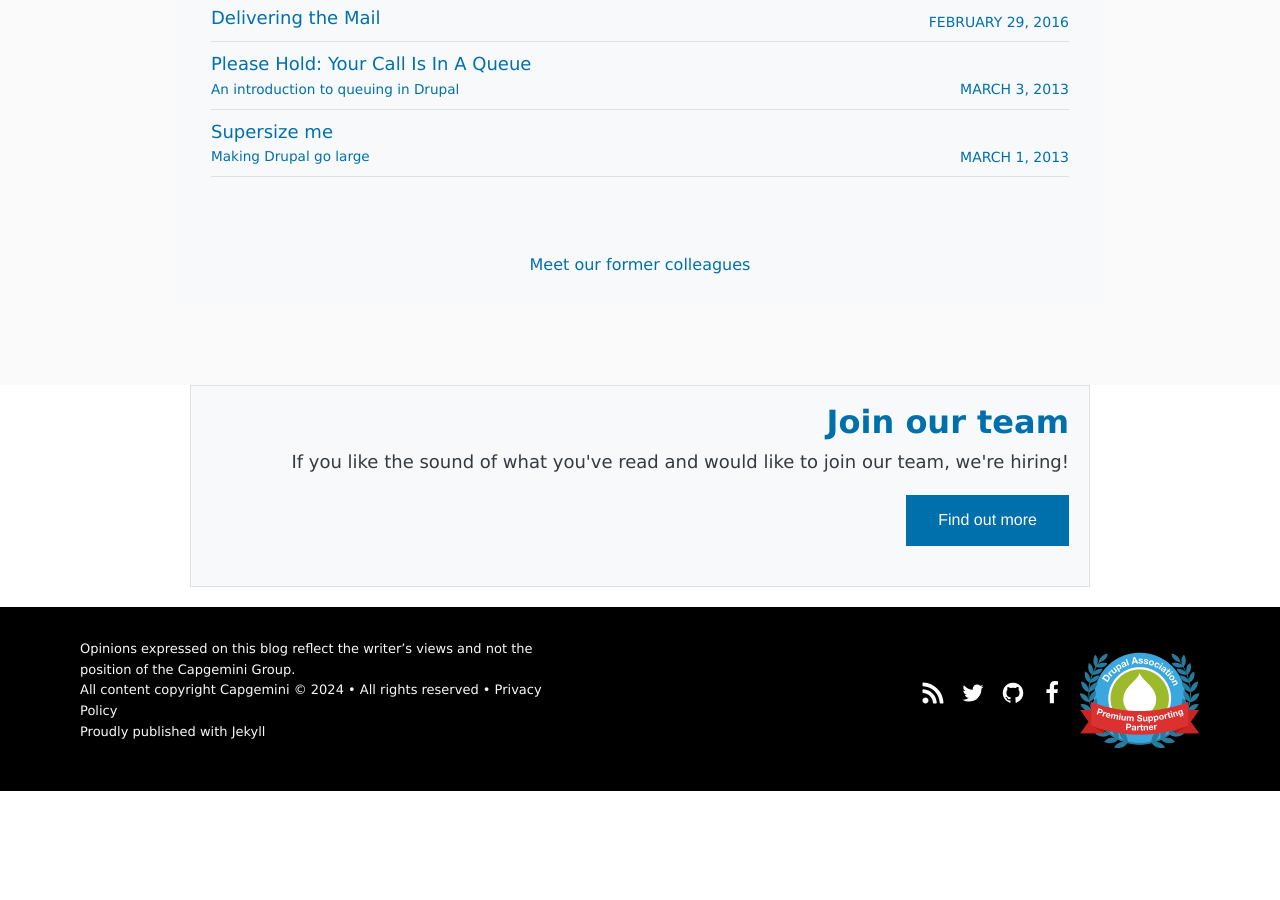
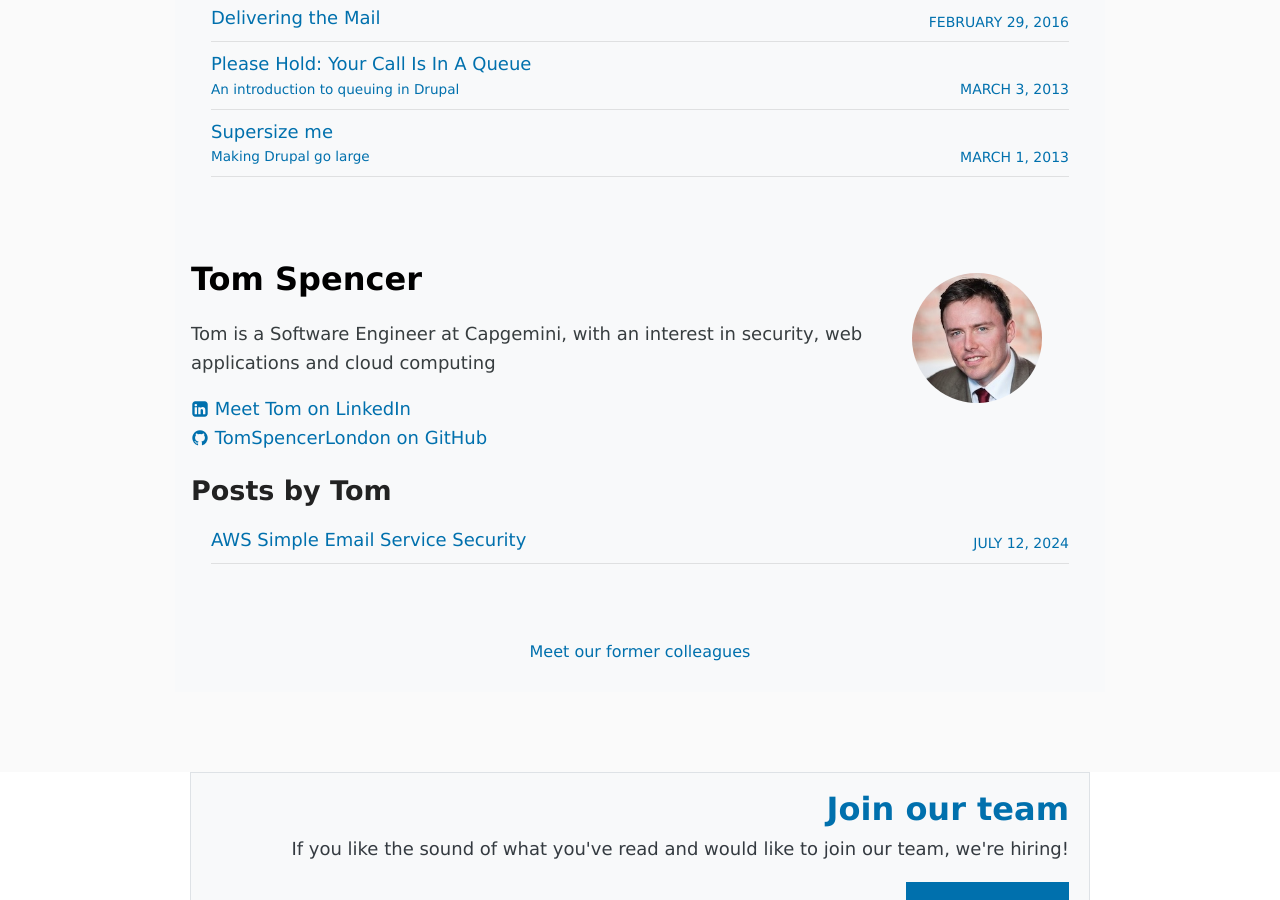
Before and after one commit to Capgemini/capgemini.github.io, a Jekyll site: the page built from authors.html, in a window 1280 px wide and 900 px high, scrolled down 19534 px. Built offline with Jekyll 4.4.1, drawn with Linux system fonts in a browser that asks for light colours; before the commit the page ends 20325 px from its top, so only the background shows below that; some of the changed lines change nothing that is shown.

Commit message:
Update from https://github.com/Capgemini/blog-private/commit/8bf1102038afb772e4aab71f1b00910e02c0e924

````diff
--- a/_data/authors.yml
+++ b/_data/authors.yml
@@ -638,3 +638,10 @@
     description: "Enamul Ali is a Software Engineer at Capgemini, currently working in Custom Cloud Applications."
     avatar: /images/authors/enamul-ali.jpg
     team: java
+tom_spencer:
+    name: Tom Spencer
+    github: TomSpencerLondon
+    linkedin: https://www.linkedin.com/in/tom-spencer/
+    description: "Tom is a Software Engineer at Capgemini, with an interest in security, web applications and cloud computing"
+    avatar: /images/authors/tom-spencer.jpeg
+    team: java
--- /dev/null
+++ b/_posts/2024-07-12-ses-email-security.md
@@ -0,0 +1,243 @@
+---
+layout: post
+title: "AWS Simple Email Service Security"
+summary: "Best practices for Secure Email Sending"
+category: Cloud Native
+tags: [SES, AWS, Email, Security]
+author: [tom_spencer]
+comments: true
+share: true
+---
+
+In the evolving landscape of digital communication, email spoofing poses a significant threat to the integrity of online identities. As a hobby project, and to practice AWS and software design, I have been developing an application called [MovieBooker](https://github.com/tom-spencer-organization/MovieBooker). This application streamlines the process of booking movie tickets and managing movie programs for both moviegoers and staff.
+
+![architecture](/images/2024-07-12-ses-email-security/architecture.png)
+
+## Email Integration with AWS SES
+
+As part of the infrastructure for the MovieBooker application, I implemented [Amazon Simple Email Service (SES)](https://aws.amazon.com/ses/) to send emails when a user pays for a ticket. However, I encountered a challenge where the messages contained a banner with a "Be careful with this message" warning. This marked the beginning of my quest to unravel the secrets of email security.
+![Be careful with this message](/images/2024-07-12-ses-email-security/be-careful-with-this-message.png)
+
+
+## Strengthening Email Security with SPF, DKIM, and DMARC
+In order to get rid of the "Be careful with this message" warning. I had to set up Sender Policy Framework (SPF), Domain Keys Identified Mail (DKIM) and Domain Message Authentication Reporting and Conformance (DMARC).
+
+SPF is an email authentication standard that helps protect senders and recipients from spam, spoofing, and phishing. DKIM is a standard email authentication method that adds a digital signature to outgoing messages.
+DMARC helps mail administrators prevent hackers and other attackers from spoofing their organization and domain. Spoofing is a type of attack in which the From address of an email message is forged.
+
+Determined to make my application's emails as trustworthy as possible, I delved into SPF, DKIM, and DMARC. These three tools promised an end-to-end authentication mechanism that would transform my emails into beacons of trust.
+
+### What You Will Learn
+
+I aim to share the valuable insights I gained while implementing a secure end-to-end email authentication system. In this article, you will learn how to harness the power of three essential tools:
+
+1. **SPF (Sender Policy Framework)**
+2. **DKIM (DomainKeys Identified Mail)**
+3. **DMARC (Domain-based Message Authentication, Reporting, and Conformance)**
+
+These lessons were acquired through practical application in fortifying the email communication of my application. Join me as I guide you through the process of implementing these robust security measures.
+
+### Understanding the Threat Landscape
+
+Insecure email communication poses various risks, including phishing attacks that trick recipients into divulging sensitive information, email spoofing for deceptive purposes, and business email compromise (BEC) threats involving unauthorized access to legitimate accounts. Additionally, insecure emails may damage the sender's domain reputation, result in financial losses, and lead to regulatory compliance violations.
+
+To mitigate these risks, it's crucial to implement robust email security measures such as encryption, multi-factor authentication, and the adoption of authentication protocols like SPF, DKIM, and DMARC. Educating users on recognizing and avoiding phishing attempts further enhances overall email security.
+
+## Overview of SPF, DKIM, and DMARC
+
+### SPF - Sender Policy Framework:
+
+- SPF acts as a set of rules and regulations for email servers, authorizing them to send emails on behalf of a specific domain.
+- It enables the receiver to determine whether an incoming email is genuinely sent from an authorized server associated with the claimed domain.
+
+### DKIM - DomainKeys Identified Mail:
+
+- DKIM adds a digital signature to outgoing emails, creating a unique identifier that can be verified by the recipient.
+- The recipient checks the signature against the public key in the DNS records, ensuring the email is unaltered and genuinely originated from the claimed sender's domain.
+
+### DMARC - Domain-based Message Authentication, Reporting, and Conformance:
+
+- DMARC acts as a protocol that instructs the email receiver on how to handle authenticated emails.
+- It provides options such as acceptance, marking as spam, quarantine, or rejection based on SPF and DKIM verification results.
+
+## Benefits of SPF, DKIM, and DMARC:
+
+- **Mitigates the risk of email spoofing and phishing attacks:**
+  Ensures only authenticated emails are accepted, reducing the likelihood of malicious activities.
+
+- **Enhances the reputation of your domain:**
+  Implementing industry-standard email authentication practices contributes to a positive domain reputation.
+
+- **Provides a clear framework for email handling:**
+  Reduces the chances of legitimate emails being marked as spam, improving communication reliability.
+
+- **Aids in achieving and maintaining regulatory compliance:**
+  Particularly beneficial in industries with stringent data protection regulations, helping organizations avoid legal consequences and financial penalties.
+
+- **DMARC protects the reputation of the sender's domain:**
+  Provides visibility into email authentication results, preventing unauthorized use of the domain in phishing attempts and strengthening overall brand trust.
+
+- **Contributes to the mitigation of data leakage:**
+  Ensures that sensitive information transmitted via email is secure and has not been tampered with during transit.
+
+## Establishing a Secure Communication Channel
+
+By implementing SPF, DKIM, and DMARC, we establish a formidable defense against unauthorized email activities, offering a secure and reliable communication channel that fosters trust and confidence among users.
+
+### What is AWS SES?
+
+Amazon Simple Email Service (AWS SES) is a cloud-based email sending service designed to simplify the process of sending emails from applications and websites. Its role extends beyond just delivering emails; AWS SES serves as a comprehensive solution for ensuring secure and reliable email communication.
+
+#### Key Features:
+
+- **Comprehensive Email Solution:**
+  AWS SES goes beyond basic email delivery, providing a robust solution for secure communication.
+
+- **Easy Integration with AWS Services:**
+  Designed for easy integration with other AWS services, making it straightforward to implement and manage SPF, DKIM, and DMARC alongside complementary AWS solutions.
+
+- **Seamless Integration with Authentication Protocols:**
+  AWS SES seamlessly integrates with SPF, DKIM, and DMARC authentication protocols, providing a strong framework to verify sender identity and prevent email spoofing or phishing attempts.
+
+- **Configurable Email Sending Settings:**
+  Allows users to configure and customize email sending settings, enabling the implementation of specific security measures tailored to the organization's needs.
+
+With AWS SES, you can ensure that your email communication is not only efficient but also adheres to industry-leading security practices.
+
+## Implementing DKIM with AWS SES
+
+To enhance the security of your email communication, you can implement DKIM (DomainKeys Identified Mail) with Amazon Simple Email Service (AWS SES). Use this link to set up DKIM:
+[Setting up Easy DKIM](https://docs.aws.amazon.com/ses/latest/dg/send-email-authentication-dkim-easy.html)
+
+
+**Set Up Public Key in DNS:**
+   Once DKIM signatures are enabled, you need to set up the public key in your DNS.
+- Retrieve the public key from the AWS SES console.
+- Add a TXT record to your DNS with the DKIM public key.
+
+Example DNS Record:
+```bash
+Name: _domainkey.yourdomain.com
+Type: TXT
+Value: "v=DKIM1; k=rsa; p=MIGfMA0GCSqGSIb3DQEBA..."
+```
+
+![DNS record](/images/2024-07-12-ses-email-security/dns-record.png)
+
+![Custom email](/images/2024-07-12-ses-email-security/custom-email.png)
+
+![Record sets](/images/2024-07-12-ses-email-security/record-sets.png)
+
+These steps will guide you through the process of setting up DKIM for your AWS SES configuration, adding an extra layer of authenticity to your outgoing emails.
+
+## Setting up SPF
+
+Before we configure SPF, it's essential to understand the key components of an SPF (Sender Policy Framework) record. SPF is a crucial authentication mechanism that helps prevent email spoofing and phishing attacks.
+Below is a detailed breakdown of the components in an SPF record.
+
+### Version (v):
+The SPF version is specified using the "v" tag, followed by the version number. For example, "v=spf1" indicates SPF version 1.
+
+### Mechanisms:
+Mechanisms are the core components of an SPF record that define the rules for email server authorization. Common mechanisms include:
+- **a:** Allows the domain's A record (IPv4 address) to send mail.
+- **mx:** Allows the domain's MX record (mail exchange) to send mail.
+- **include:domain.com:** Permits the specified domain to send mail on behalf of the current domain.
+- **ip4:192.168.0.1:** Authorizes the specific IPv4 address to send mail.
+- **all:** Specifies the default action for servers not covered by previous mechanisms. It can be set to "allow," "deny," or "neutral."
+
+### Directives:
+Directives modify or refine the behavior of the mechanisms. Some common directives include:
+- **redirect:** Redirects the SPF check to another domain's SPF record.
+- **exp:** Explanations that provide additional information in case of SPF failures.
+- **exists:** Checks if a specified domain has an A record, allowing for conditional SPF processing.
+
+### Qualifiers:
+Qualifiers define the result of a mechanism or directive. There are four possible qualifiers:
+- **+ (Pass):** The server is authorized, and the SPF check passes.
+- **- (Fail):** The server is not authorized, and the SPF check fails.
+- **~ (SoftFail):** The server is not authorized, but the SPF check may still pass (often used for testing or gradual SPF deployment).
+- **? (Neutral):** No explicit authorization or denial; the SPF check is inconclusive.
+
+Now, armed with an understanding of these components, you can proceed to configure SPF for your domain, strengthening email authentication and security.
+
+## Example SPF Record
+
+Below is an example SPF (Sender Policy Framework) record that demonstrates the use of different mechanisms and qualifiers:
+
+```
+v=spf1 include:_spf.example.com ip4:192.168.0.1 -all
+Name: yourdomain.com
+Type: TXT
+Value: "v=spf1 include:_spf.example.com ip4:192.168.0.1 -all"
+```
+Create an SPF format
+``
+"v={spf version}{mechanisms}{directive}{qualifier}all"
+``
+
+Follow this link for more information on DNS settings: [DNS settings](https://improvmx.com/guides/configure-your-dns/). I added this TXT entry in Route 53 for SPF support:
+
+![Simple type routing](/images/2024-07-12-ses-email-security/simple-type-routing.png)
+
+
+## Configuring DMARC Policies
+
+Now, let's walk through the steps to configure DMARC (Domain-based Message Authentication, Reporting, and Conformance) policies for your domain in Amazon Web Services (AWS) using Route 53:
+
+1. **Log in to Amazon Web Services:**
+   Go to [https://aws.amazon.com/](https://aws.amazon.com/) and log in to your AWS account.
+
+2. **Navigate to Route 53:**
+- Under "Services," find and click on "Route 53" under "Network & Content Delivery."
+
+3. **Access Hosted Zones:**
+- In the "DNS Management" section, select "Hosted Zones."
+
+4. **Select Your Domain:**
+- From the list of hosted zones, find and click on the domain you want to configure DMARC for.
+
+5. **Create a Record Set:**
+- Click on the "Create Record Set" button.
+
+6. **Configure DMARC Record:**
+- In the "Name" field, type "_dmarc".
+- Under "Type," select "TXT" from the drop-down menu.
+
+Example DMARC Record:
+```
+Name: _dmarc.yourdomain.com
+Type: TXT
+Value: "v=DMARC1; p=quarantine; rua=mailto:dmarc@example.com; ruf=mailto:dmarc@example.com"
+```
+
+Generate a value for the DMARC record set on this site [powerdmarc](https://powerdmarc.com/dmarc-record-generator/)
+
+![Power DMARC 1](/images/2024-07-12-ses-email-security/power-dmarc-1.png)
+
+![Power DMARC 2](/images/2024-07-12-ses-email-security/power-dmarc-2.png)
+
+Add the DMARC record to the DNS record in Route 53:
+
+![DNS Record DMARC](/images/2024-07-12-ses-email-security/dns-record-dmarc.png)
+
+
+## Conclusion
+
+The implementation of Sender Policy Framework (SPF), DomainKeys Identified Mail (DKIM), and Domain-based Message Authentication, Reporting, and Conformance (DMARC) within the framework of Amazon Simple Email Service (SES) presents a robust and multifaceted approach to fortifying email security. By embracing these authentication protocols, organizations and individuals can significantly mitigate risks associated with phishing, email spoofing, and unauthorized access.
+
+- **SPF as the Gatekeeper:**
+  SPF acts as a gatekeeper, specifying authorized email servers and reducing the likelihood of malicious actors impersonating trusted sources.
+
+- **DKIM for Extra Security:**
+  DKIM adds an extra layer of security by providing a unique digital signature, ensuring that the integrity of the email remains intact during transmission.
+
+- **DMARC as the Decision-Maker:**
+  DMARC serves as the wise decision-maker, guiding email receivers on how to handle authenticated emails based on SPF and DKIM verification results.
+
+- **AWS SES Integration:**
+  AWS SES, as a reliable and scalable cloud-based email sending service, seamlessly integrates these authentication mechanisms. Its features, such as scalability, deliverability, and compatibility with industry standards, make it a suitable choice for organizations looking to enhance their email security posture. Real-time analytics and monitoring tools, combined with cost-effectiveness, ease of integration, and a developer-friendly interface, contribute to a comprehensive solution for secure email delivery.
+
+In adopting SPF, DKIM, and DMARC with AWS SES, organizations not only safeguard their digital identities but also bolster user trust by ensuring that emails are genuine, secure, and delivered with integrity. This strategic combination lays the foundation for a secure communication channel, fostering a resilient defense against the evolving landscape of email-based threats. As the digital realm continues to advance, this approach stands as a testament to proactive and effective email security practices.
+
+**The best part is you don’t get the "Be careful with this message" warning anymore 🙂.**
````
Also changed, not shown: images/2024-07-12-ses-email-security/architecture.png (added), images/2024-07-12-ses-email-security/be-careful-with-this-message.png (added), images/2024-07-12-ses-email-security/custom-email.png (added), images/2024-07-12-ses-email-security/dns-record-dmarc.png (added), images/2024-07-12-ses-email-security/dns-record.png (added), images/2024-07-12-ses-email-security/enable-dkim.png (added), images/2024-07-12-ses-email-security/power-dmarc-1.png (added), images/2024-07-12-ses-email-security/power-dmarc-2.png (added), images/2024-07-12-ses-email-security/record-sets.png (added), images/2024-07-12-ses-email-security/simple-type-routing.png (added), images/2024-07-12-ses-email-security/spf-format.png (added), images/authors/tom-spencer.jpeg (added).
